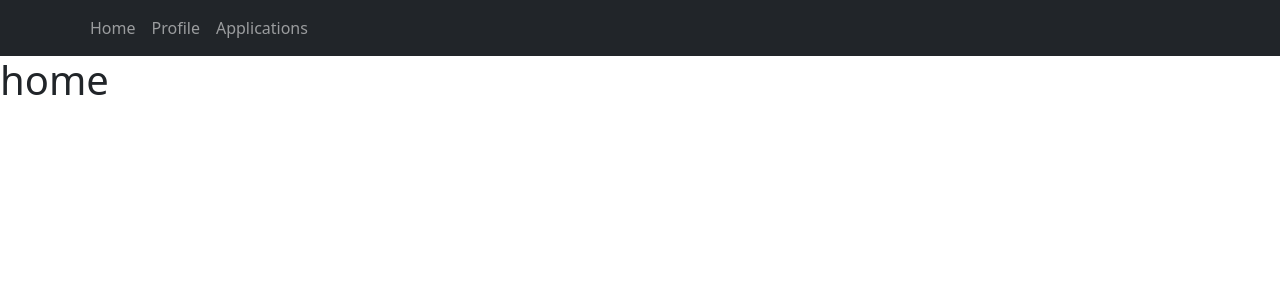
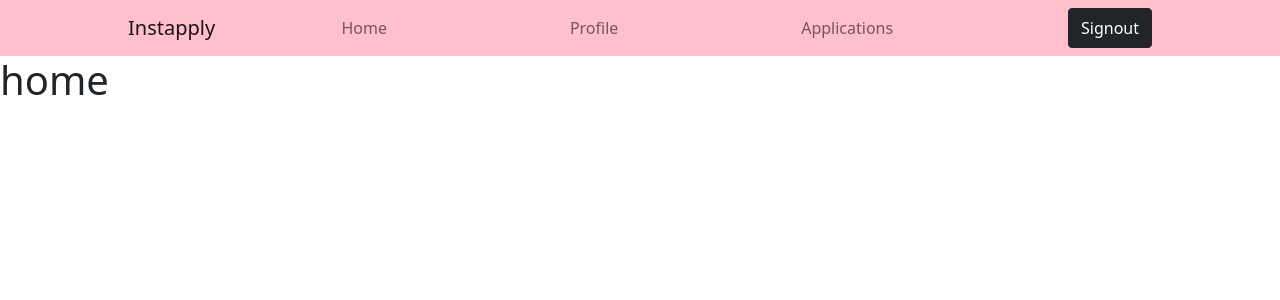
Before and after one commit to siva9598/Job_Portal, a React (Create React App) app in the folder client/: page / in a window 1280 px wide. Shown: the top 300 px of the page. Built offline with nearby package versions, Linux system fonts and the light colour scheme.

Commit message:
added the navbar

```diff
--- /dev/null
+++ b/client/src/Components/Navbar.css
@@ -0,0 +1,15 @@
+.navbar-top {
+  background: pink;
+  padding-left: 10%;
+  padding-right: 10%;
+  display: flex;
+  flex-direction: row;
+  justify-content: space-between;
+}
+#nav-elements {
+  padding-left: 10%;
+  width: 100%;
+  display: flex;
+  flex-direction: row;
+  justify-content: space-between;
+}
--- a/client/src/Components/Navbar.js
+++ b/client/src/Components/Navbar.js
@@ -1,17 +1,19 @@
 import React from "react";
-import { Link, withRouter } from "react-router-dom";
 import { Navbar, Nav, Container, NavItem, Button } from "react-bootstrap";
 import "bootstrap/dist/css/bootstrap.css";
+import "./Navbar.css";
 const TopNav = () => {
   return (
-    <Navbar bg="dark" variant="dark">
-      <Container>
-        <Nav className="me-auto">
-          <Nav.Link href="/">Home</Nav.Link>
-          <Nav.Link href="/profile">Profile</Nav.Link>
-          <Nav.Link href="/applications">Applications</Nav.Link>
-        </Nav>
-      </Container>
+    <Navbar className="navbar-top">
+      <Navbar.Brand href="/">Instapply</Navbar.Brand>
+      <Nav className="me-auto" id="nav-elements">
+        <Nav.Link href="/">Home</Nav.Link>
+        <Nav.Link href="/profile">Profile</Nav.Link>
+        <Nav.Link href="/applications">Applications</Nav.Link>
+        <Button className="signout" variant="dark">
+          Signout
+        </Button>
+      </Nav>
     </Navbar>
   );
 };
--- a/client/src/Pages/Applications.js
+++ b/client/src/Pages/Applications.js
@@ -1,8 +1,9 @@
 import React from "react";
-
+import TopNav from "../Components/Navbar";
 const Applications = () => {
   return (
     <div>
+      <TopNav />
       <h1>Application</h1>
     </div>
   );
--- a/client/src/Pages/Profile.js
+++ b/client/src/Pages/Profile.js
@@ -1,8 +1,9 @@
 import React from "react";
-
+import TopNav from "../Components/Navbar";
 const Profile = () => {
   return (
     <div>
+      <TopNav />
       <h1>Profile</h1>
     </div>
   );
```
Also changed, not shown: 1 other file (tests, documents, lock files or other folders).
